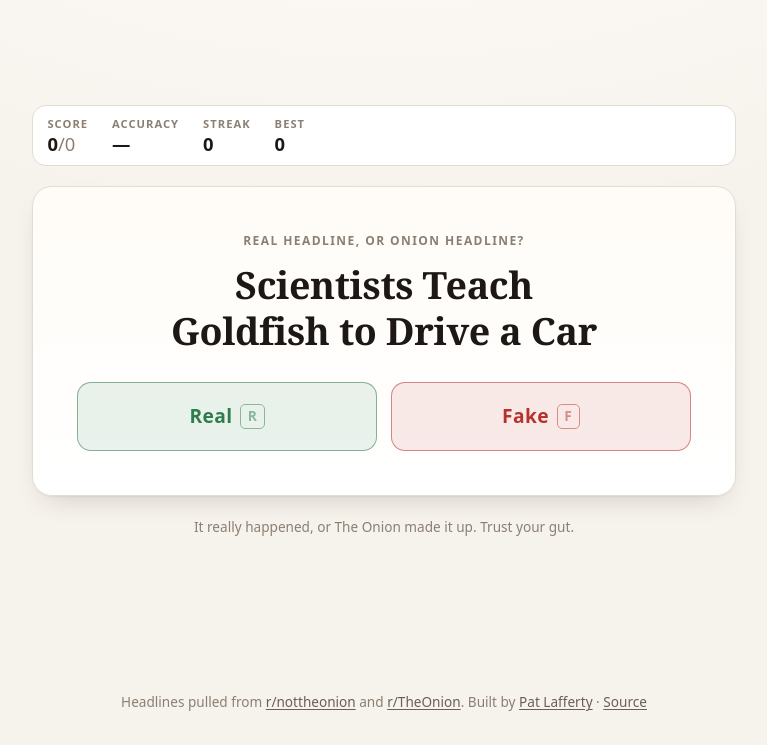
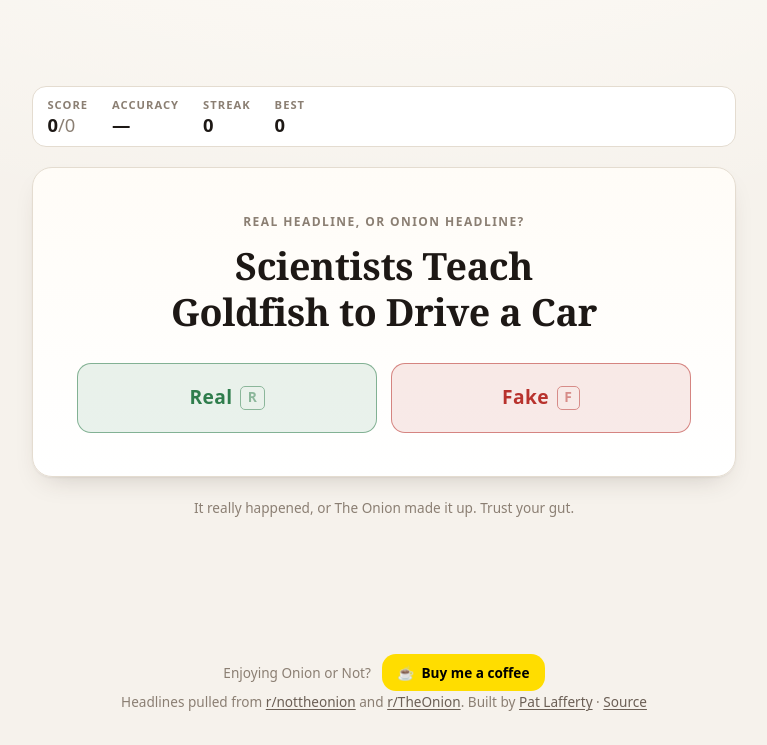
Before and after one commit to patlaff/redditOnions, a Node server app: page / in a window 1280 px wide. Shown: the part 55-800 px from the top of the page, without its empty margins (256-1023 px from the left). Run offline with Node 20, Linux system fonts and the light colour scheme.

Commit message:
Add a Buy Me a Coffee link to the footer
Matches the pattern already used on mtg-trader and SurvivorPool: an
"Enjoying <app>?" prompt next to a #FFDD00 button in black text, with the
same rounded shape and hover lift, pointing at buymeacoffee.com/patlaff.

Like those two, this is a plain anchor rather than BMC's
button.prod.min.js embed. Here that choice is load-bearing rather than
just tidy: the app runs a strict CSP with no external origins in any
directive, so the embed would need holes punched in script-src and
img-src to draw a single link that goes to the same URL.

The footer partial is shared, so the link appears on the guess, result,
and error pages alike. It wraps to its own line under ~420px.

Co-Authored-By: Claude Opus 5 <noreply@anthropic.com>
Claude-Session: https://claude.ai/code/session_01RRwxQmWbv9KLxd9MNVvXGQ

```diff
--- a/public/css/styles.css
+++ b/public/css/styles.css
@@ -426,6 +426,45 @@ a {
   color: var(--text-muted);
 }
 
+.support {
+  display: flex;
+  flex-wrap: wrap;
+  align-items: center;
+  justify-content: center;
+  gap: 0.7rem;
+  margin: 0 0 1rem;
+}
+
+/*
+ * Buy Me a Coffee's brand yellow, hardcoded rather than themed: it is the same
+ * button on every one of these apps, and black-on-#FFDD00 clears AA in both
+ * themes anyway. Outspecifies `.colophon a`, which would otherwise mute it.
+ *
+ * Deliberately a plain link, not BMC's `button.prod.min.js` embed — that script
+ * would need a CSP hole for a third-party script and image just to draw one
+ * anchor, and it points at the same URL either way.
+ */
+.colophon .coffee {
+  display: inline-flex;
+  align-items: center;
+  gap: 0.45rem;
+  padding: 0.5rem 0.95rem;
+  border-radius: var(--radius);
+  background: #ffdd00;
+  color: #000;
+  font-weight: 650;
+  text-decoration: none;
+  transition: transform 0.12s ease;
+}
+
+.colophon .coffee:hover {
+  transform: translateY(-1px);
+}
+
+.colophon .coffee:active {
+  transform: translateY(0);
+}
+
 .stack {
   margin: 0 0 1.5rem;
   padding: 1rem;
--- a/views/partials/footer.ejs
+++ b/views/partials/footer.ejs
@@ -1,4 +1,12 @@
 <footer class="colophon">
+  <p class="support">
+    <span>Enjoying Onion or Not?</span>
+    <a class="coffee" href="https://www.buymeacoffee.com/patlaff"
+       target="_blank" rel="noopener noreferrer external">
+      <span aria-hidden="true">☕</span>
+      Buy me a coffee
+    </a>
+  </p>
   <p>
     Headlines pulled from
     <a href="https://www.reddit.com/r/nottheonion/" rel="noopener noreferrer external">r/nottheonion</a>
```
